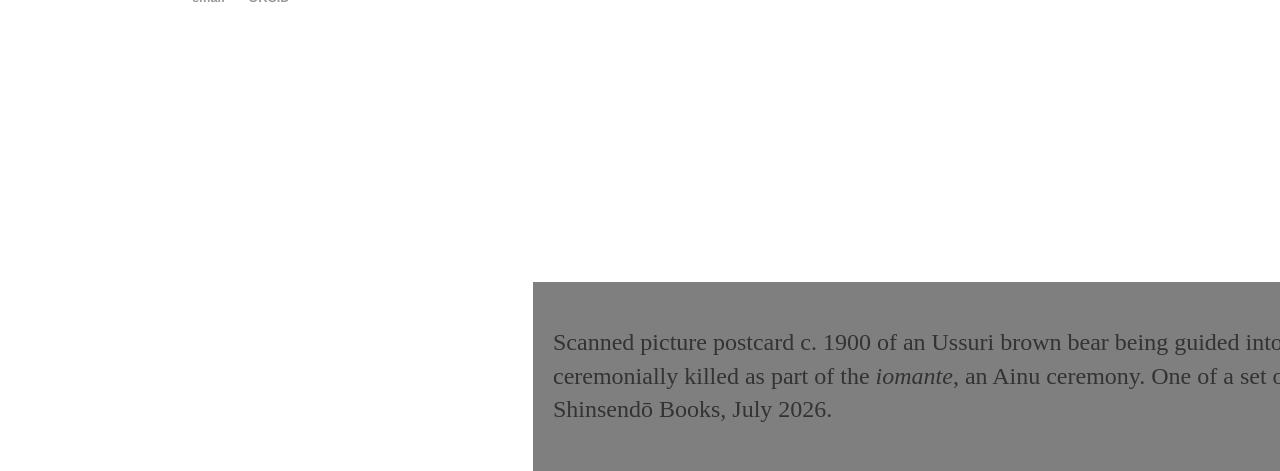
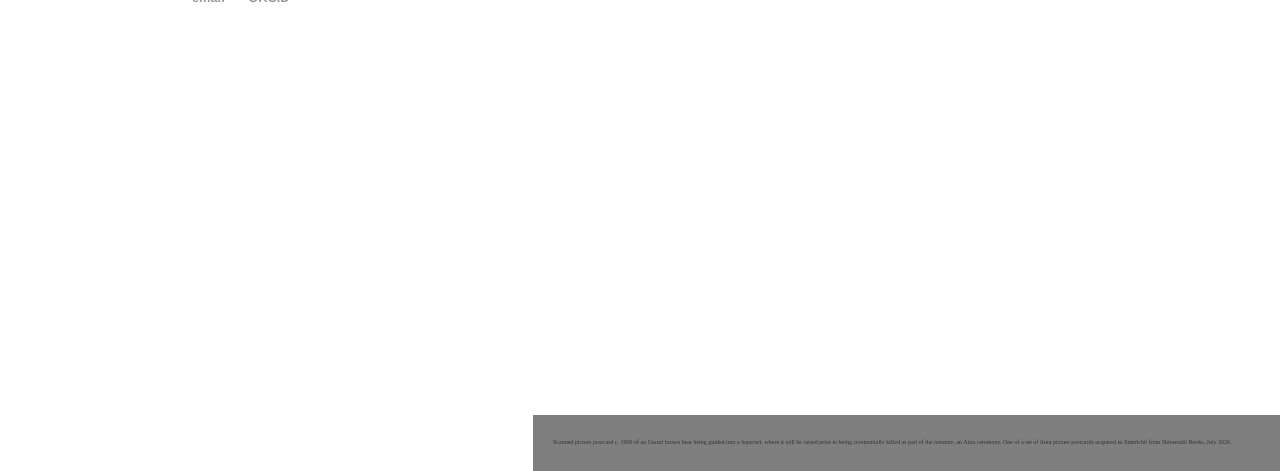
Before and after one commit to AJIC/ajicrawford.github.io, a Jekyll site: the page built from archive/index.html, in a window 1280 px wide, cut to the strip 429-900 px from the top of the page. Built offline with Jekyll 4.4.1, drawn with Linux system fonts in a browser that asks for light colours.

Commit message:
Update main.css

```diff
--- a/css/main.css
+++ b/css/main.css
@@ -42,6 +42,8 @@ ul.posts li {
     list-style: none;
 }
 
+/* ARCHIVE FORMATTING */
+
 .archive {
     display: flex;
     flex-wrap: wrap;
@@ -73,6 +75,7 @@ ul.posts li {
     color: #f1f1f1;
     width: 100%;
     padding: 20px;
+    font-size: 0.2em;
 }
 
 @media (max-width: 600px) {
@@ -81,6 +84,8 @@ ul.posts li {
         max-width: calc(50% - 10px);
     }
 }
+
+/* FONT DEFINITIONS */
 
 @font-face {
     font-family: 'Shin Retro Maru Gothic';
```
